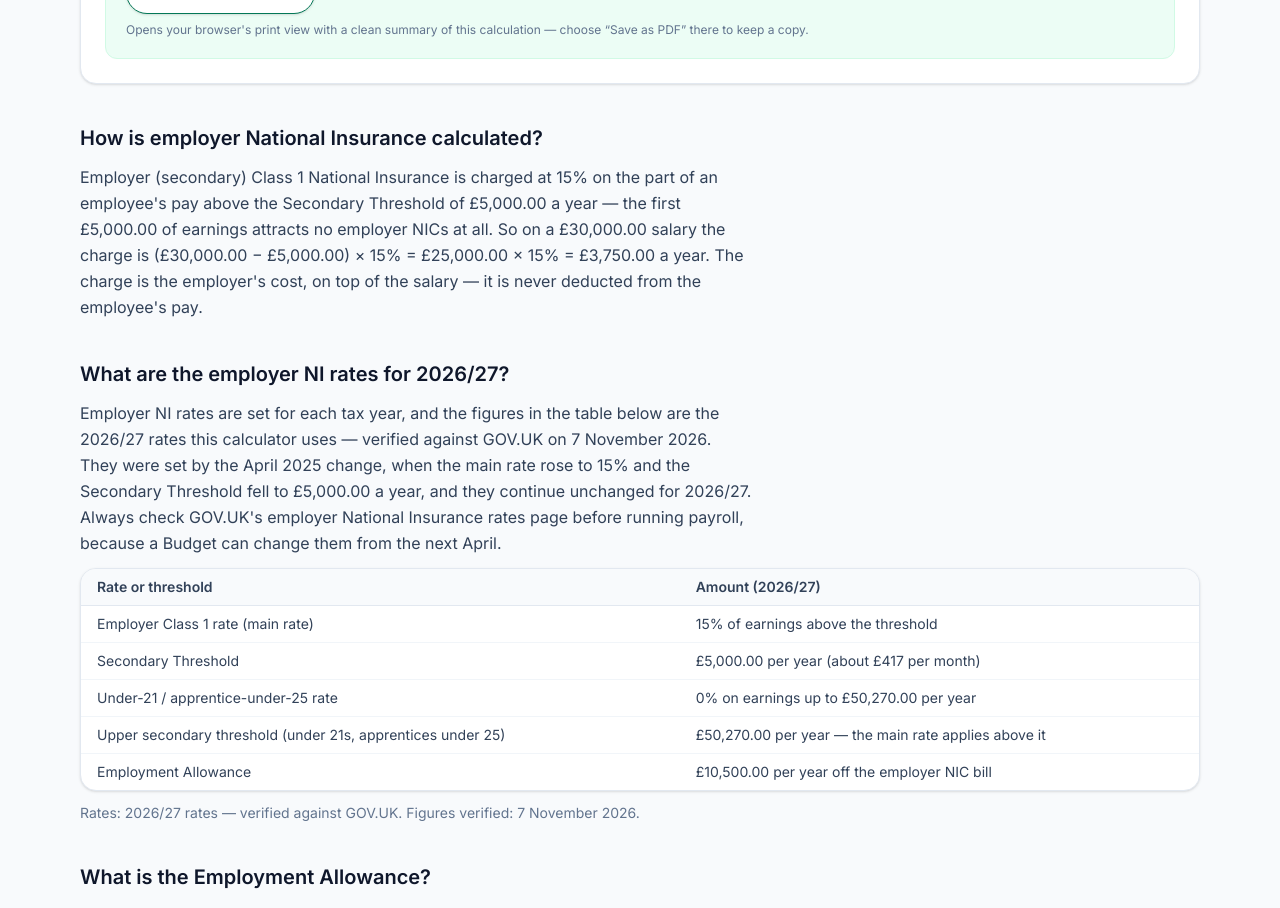
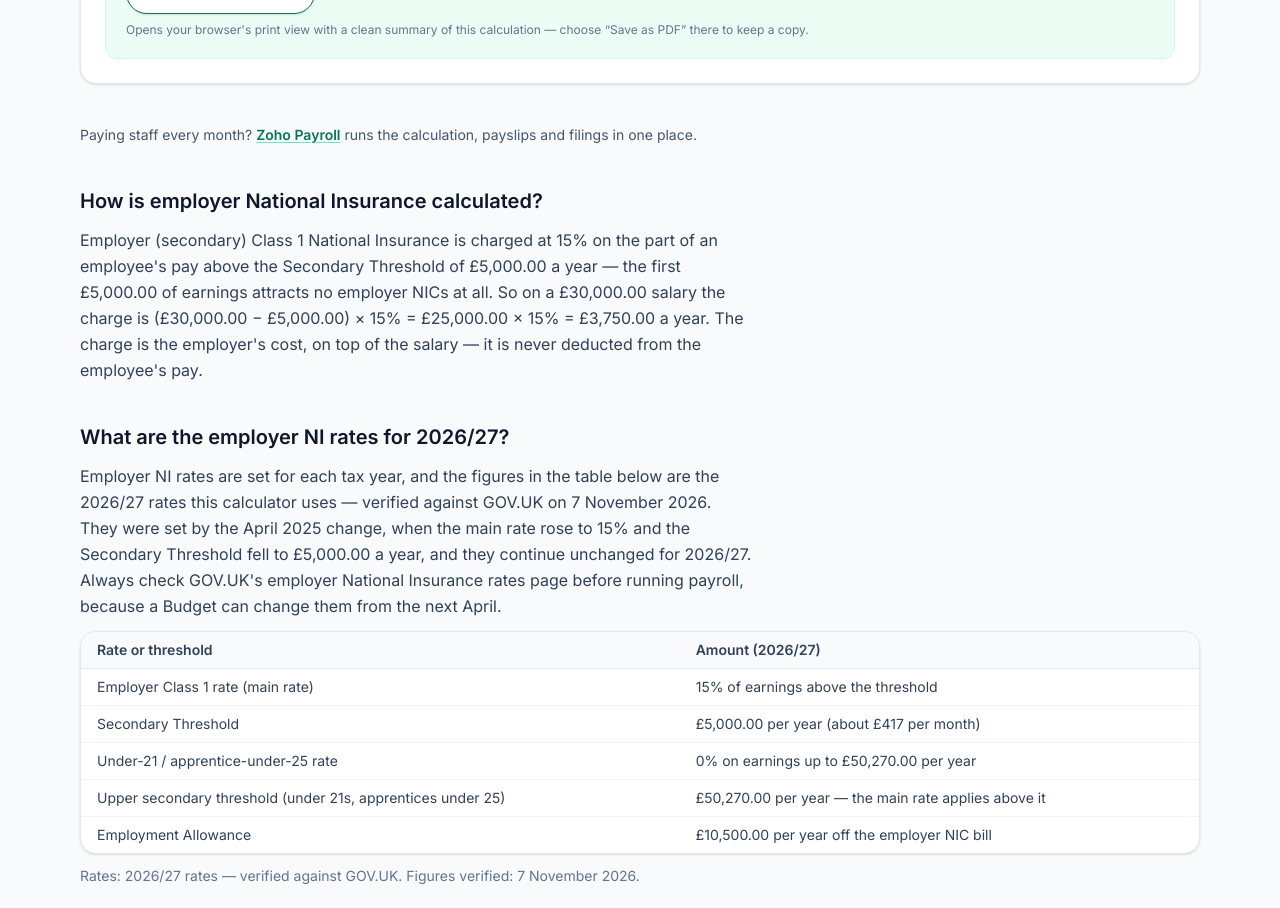
Before and after one commit to MuhammedTauseef/uk-payroll-calculators, a Next.js app: page /employer-national-insurance-calculator in a window 1280 px wide. Shown: the part 940-1848 px from the top of the page. Built offline with nearby package versions, Linux system fonts and the light colour scheme.

Commit message:
Add Zoho Payroll next-step link under employer NI calculator results

```diff
--- a/src/app/employer-national-insurance-calculator/page.tsx
+++ b/src/app/employer-national-insurance-calculator/page.tsx
@@ -127,6 +127,19 @@ export default function EmployerNationalInsuranceCalculatorPage() {
       </section>
 
       <EmployerNiCalculator />
+
+      <p className="max-w-2xl text-sm leading-relaxed text-slate-600 dark:text-slate-300">
+        Paying staff every month?{" "}
+        <a
+          href="https://go.zoho.com/tjEU"
+          target="_blank"
+          rel="noopener noreferrer"
+          className="font-semibold text-brand-700 dark:text-brand-300 underline decoration-brand-300 underline-offset-2 hover:text-brand-800 dark:hover:text-brand-300"
+        >
+          Zoho Payroll
+        </a>{" "}
+        runs the calculation, payslips and filings in one place.
+      </p>
 
       <section className="space-y-3">
         <h2 className="text-xl font-semibold text-slate-900 dark:text-slate-50">
```
